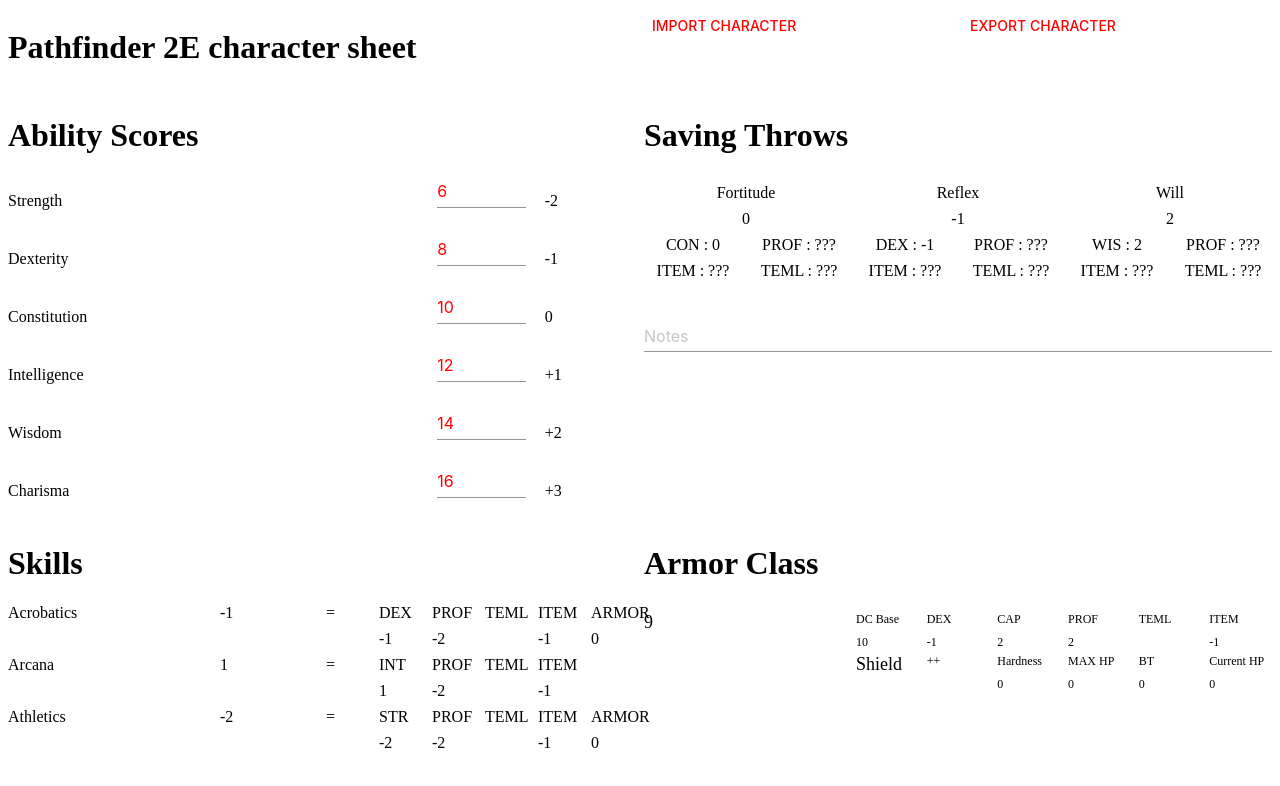
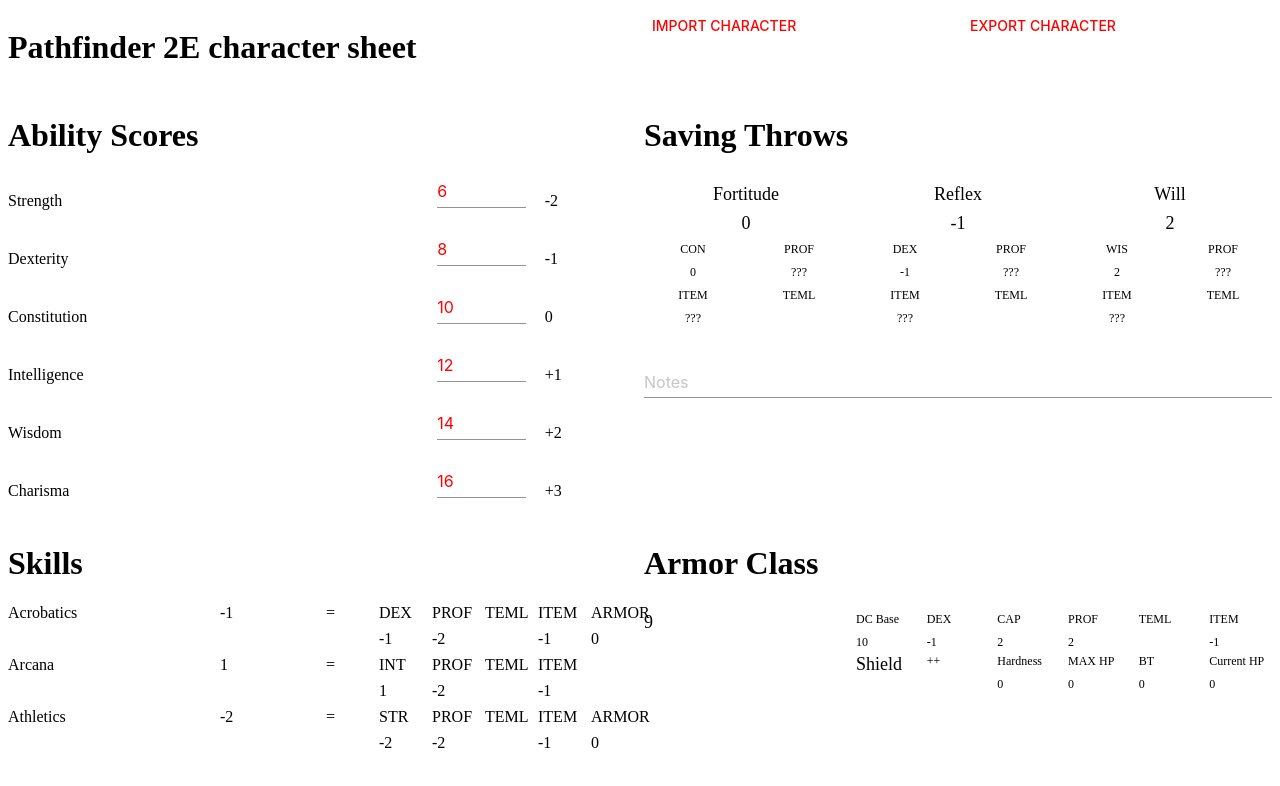
Before and after one commit to Wiljami/CharacterSheetPathfinder2E, a React (Create React App) app: page / in a window 1280 px wide. Shown: the top 786 px of the page. Built offline with nearby package versions, Linux system fonts and the light colour scheme.

Commit message:
Refactor SavingThrowBox to use Typography and MinorMod.

```diff
--- a/src/SavingThrow.js
+++ b/src/SavingThrow.js
@@ -1,5 +1,8 @@
 import React from "react";
 import Grid from "@material-ui/core/Grid";
+import MinorMod from "./MinorMod";
+import Primary from "./Primary";
+import Major from "./Major";
 
 export default function SavingThrow(props) {
   let savingThrow = props.mod
@@ -7,22 +10,22 @@
     <div align="center">
       <Grid container spacing={1}>
         <Grid item xs={12}>
-          {props.name}
+          <Major>{props.name}</Major>
         </Grid>
         <Grid item xs={12}>
-          {savingThrow}
+          <Major>{savingThrow}</Major>
         </Grid>
         <Grid item xs={6}>
-          {props.modName} : {props.mod}
+          <MinorMod name={props.modName} value={props.mod}/>
         </Grid>
         <Grid item xs={6}>
-          PROF : ???
+          <MinorMod name='PROF' value='???'/>
         </Grid>
         <Grid item xs={6}>
-          ITEM : ???
+          <MinorMod name='ITEM' value='???'/>
         </Grid>
         <Grid item xs={6}>
-          TEML : ???
+          <Primary>TEML</Primary>
         </Grid>
       </Grid>
     </div>
```
